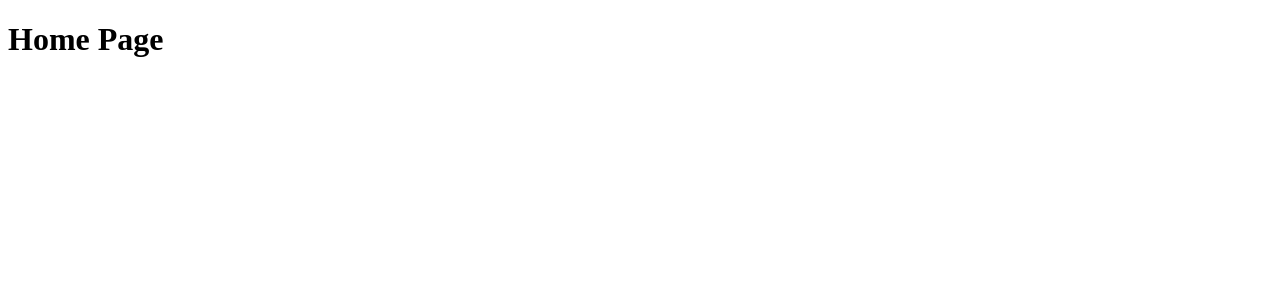
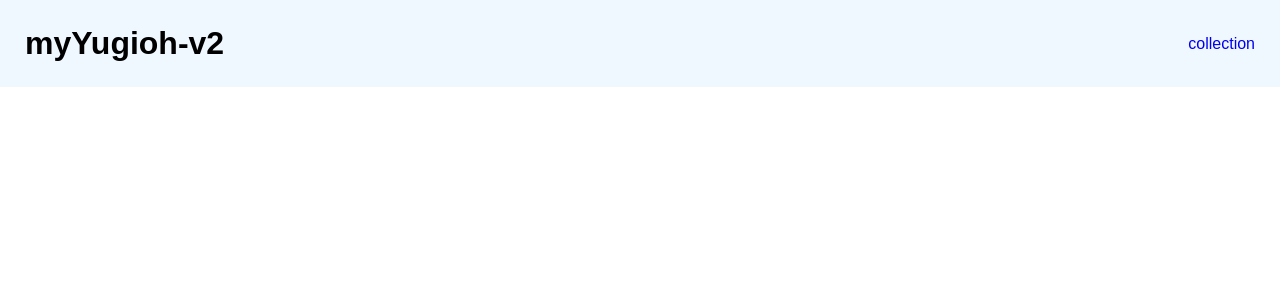
Before and after one commit to benaderaw/yugioh-v2, a React (Vite) app: page / in a window 1280 px wide. Shown: the top 300 px of the page. Built offline with nearby package versions, Linux system fonts and the light colour scheme.

Commit message:
added logo and collection nav link to app

```diff
--- a/src/App.css
+++ b/src/App.css
@@ -0,0 +1,20 @@
+* {
+  margin: 0;
+  padding: 0;
+  box-sizing: border-box;
+
+  font-family: Arial, Helvetica, sans-serif;
+}
+
+li {
+  list-style: none;
+}
+
+a {
+  text-decoration: none;
+}
+
+button {
+  border: none;
+  border-style: none;
+}
--- /dev/null
+++ b/src/components/Logo.jsx
@@ -0,0 +1,5 @@
+import React from "react";
+
+export default function Logo() {
+  return <h1>myYugioh-v2</h1>;
+}
--- /dev/null
+++ b/src/components/NavLinks.jsx
@@ -0,0 +1,12 @@
+import React from "react";
+import { NavLink } from "react-router-dom";
+
+export default function NavLinks() {
+  return (
+    <div className="navLinks">
+      <ul>
+        <NavLink to="collection">collection</NavLink>
+      </ul>
+    </div>
+  );
+}
--- a/src/components/PageNav.jsx
+++ b/src/components/PageNav.jsx
@@ -1,5 +1,13 @@
 import React from "react";
+import Logo from "./Logo";
+import NavLinks from "./NavLinks";
+import styles from "./PageNav.module.css";
 
 export default function PageNav() {
-  return <h1>Home Page</h1>;
+  return (
+    <div className={styles.navbarContainer}>
+      <Logo />
+      <NavLinks />
+    </div>
+  );
 }
--- /dev/null
+++ b/src/components/PageNav.module.css
@@ -0,0 +1,8 @@
+.navbarContainer {
+  display: flex;
+  justify-content: space-between;
+  align-items: center;
+
+  background-color: aliceblue;
+  padding: 25px;
+}
--- a/src/pages/HomePage.jsx
+++ b/src/pages/HomePage.jsx
@@ -3,9 +3,9 @@ import PageNav from "../components/PageNav";
 
 export default function HomePage() {
   return (
-    <>
+    <div>
       <PageNav />
-    </>
+    </div>
   );
 }
 
```
